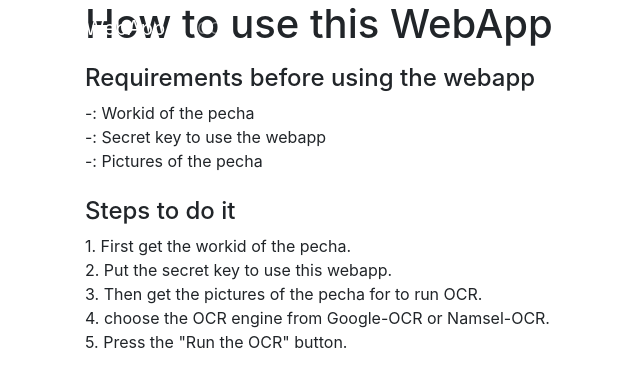
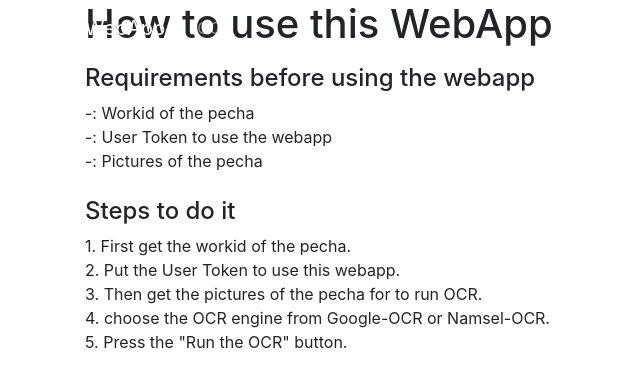
Before and after one commit to ta4tsering/Webapp4, a Flask app: page / in a window 1280 px wide. Shown: the top 387 px of the page, without its empty margins (0-640 px from the left). Run offline with Flask 2, Linux system fonts and the light colour scheme; some libraries are stand-ins or nearby versions.

Commit message:
chganed the name of the user key to token

```diff
--- a/webapp/forms.py
+++ b/webapp/forms.py
@@ -3,8 +3,6 @@ from flask_wtf.file import FileField, FileAllowed
 from wtforms import StringField, PasswordField, SubmitField, BooleanField, SelectMultipleField, widgets
 from wtforms.validators import DataRequired, Length,ValidationError
 
-
-user_id = "Tashi9Tsering"
 
 class MultiCheckboxField(SelectMultipleField):
     widget = widgets.ListWidget(prefix_label=False)
@@ -13,14 +11,9 @@ class MultiCheckboxField(SelectMultipleField):
 class OCRForm(FlaskForm):
     workid = StringField('Work Id',
                            validators=[DataRequired(), Length(min=2, max=20)])
-    user_key = StringField('User Key',
+    user_key = StringField('User Token',
                         validators=[DataRequired()])
     pecha_pictures = FileField('Upload Pictures', validators=[FileAllowed(['jpg','png'])])
     engine_choices = MultiCheckboxField('Engine Option',
                         choices=[('Namsel', 'Namsel OCR Engine'),('Google', 'Google OCR Engine')])
     submit = SubmitField('Run the OCR')
-
-
-    def validate_userkey(self, user_key):
-        if user_key.data != user_id:
-            raise ValidationError('This User Key is invalid. ')
--- a/webapp/routes.py
+++ b/webapp/routes.py
@@ -5,9 +5,9 @@ from webapp.forms import OCRForm
 
 
 @app.route("/")
-@app.route("/home")
-def home():
-    return render_template('home.html')
+@app.route("/webapp")
+def webapp():
+    return render_template('webapp.html')
 
 
 @app.route("/OCR", methods=['GET', 'POST'])
--- /dev/null
+++ b/webapp/secret.txt
@@ -0,0 +1 @@
+eqN1RxK3z5fkdxMz2MathWbgtTISa4cSqoN9iCOkRQw
--- a/webapp/templates/OCR.html
+++ b/webapp/templates/OCR.html
@@ -1,6 +1,6 @@
 {% extends "layout.html" %}
 {% block content %}
-    <div class="content-section">
+    <!-- <div class="content-section"> -->
         <form method="POST" action="" enctype="multipart/form-data">
             {{ form.hidden_tag() }}
             <fieldset class="form-group">
@@ -61,5 +61,5 @@
                 {{ form.submit(class="btn btn-outline-info") }}
             </div>
         </form>
-    </div>
+    <!-- </div> -->
 {% endblock content %}
--- a/webapp/templates/home.html
+++ b/webapp/templates/webapp.html
@@ -6,13 +6,13 @@
             <h6><p class="article-content">
             <h4> Requirements before using the webapp<br></h4>
                     -:  Workid of the pecha<br>
-                    -:  Secret key to use the webapp<br>
+                    -:  User Token to use the webapp<br>
                     -:  Pictures of the pecha<br><br>
 
             <h4> Steps to do it <br></h4>
 
                 1.  First get the workid of the pecha.<br>
-                2.  Put the secret key to use this webapp.<br>
+                2.  Put the User Token to use this webapp.<br>
                 3.  Then get the pictures of the pecha for to run OCR.<br>
                 4.  choose the OCR engine from Google-OCR or Namsel-OCR.<br>
                 5.  Press the "Run the OCR" button.<br>
```
